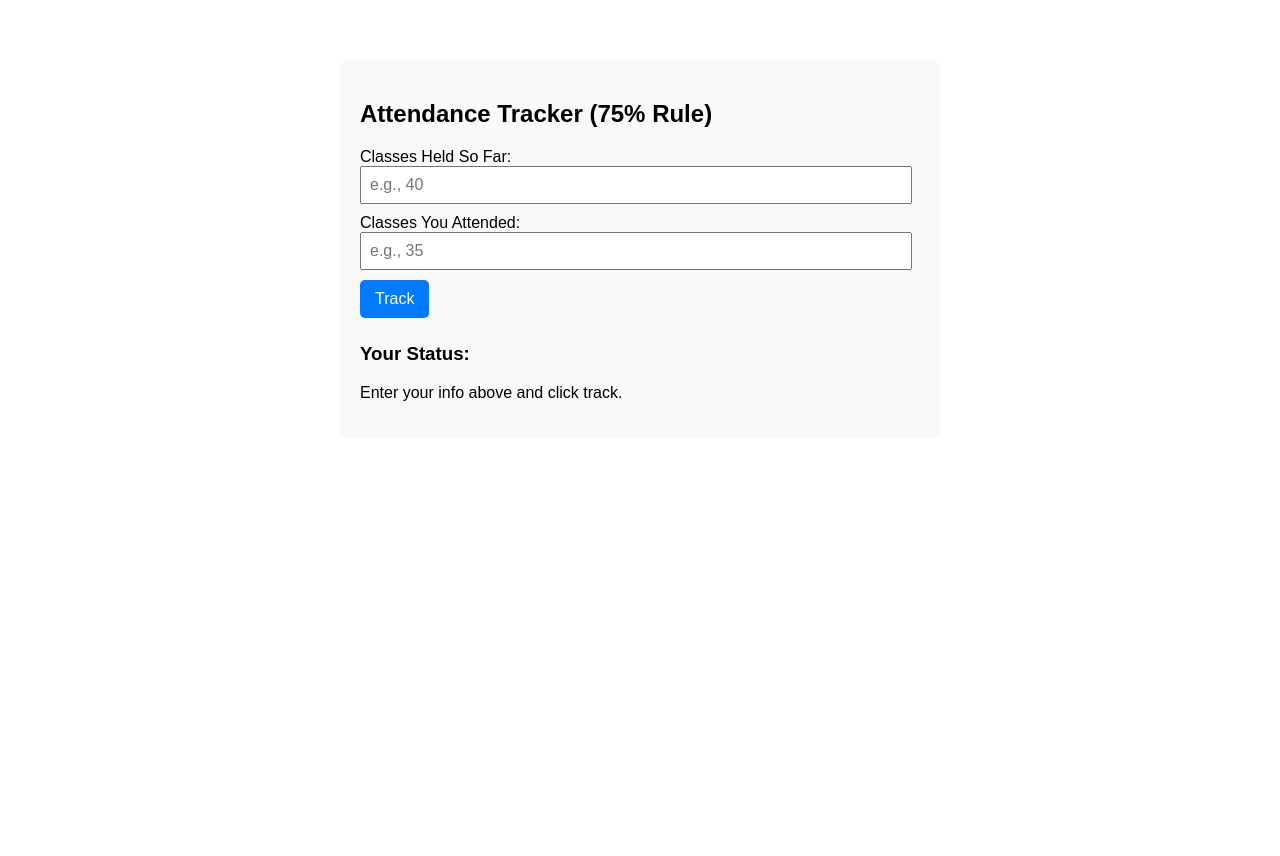
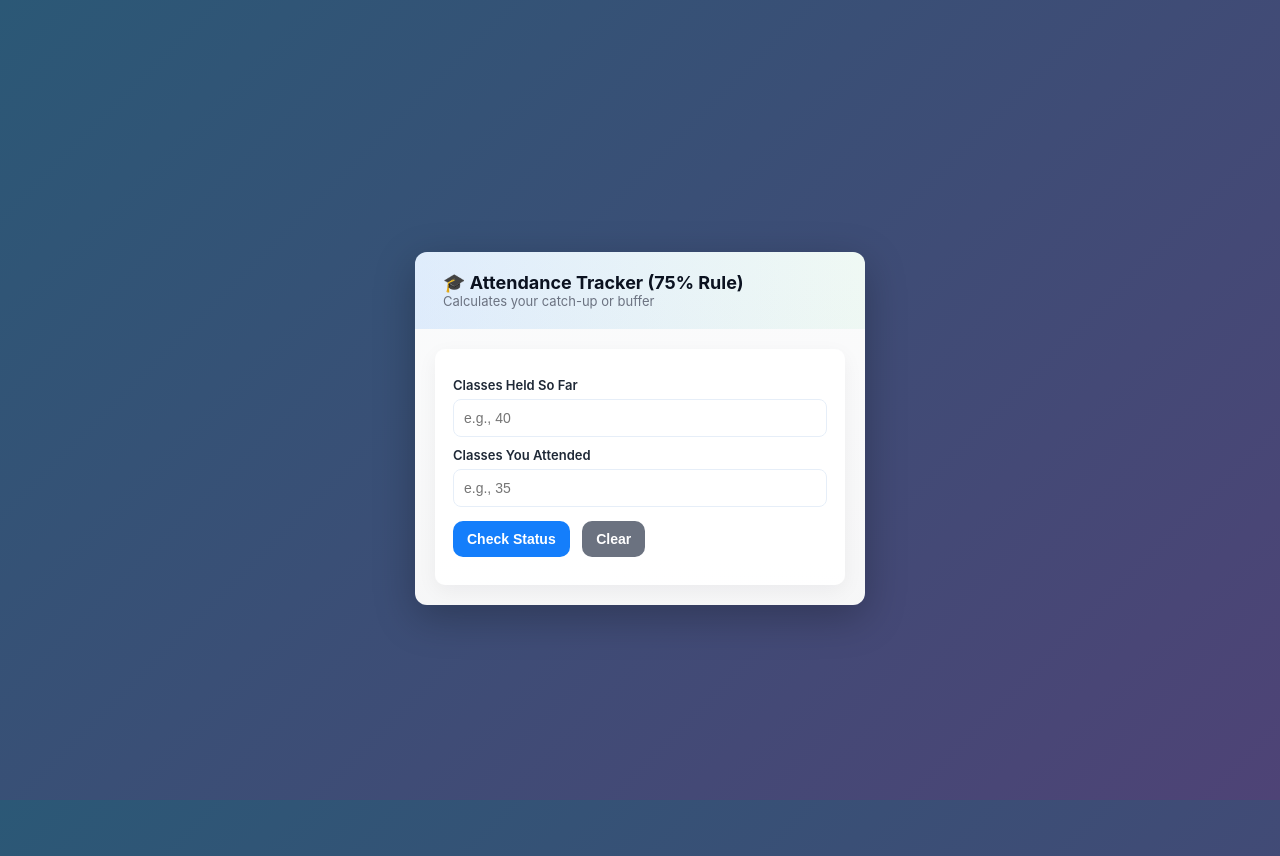
Before and after one commit to 2303A52435/RL-Project, a plain HTML site: page index.html in a window 1280 px wide. Before the commit the page ends 800 px from the top, so only its background shows below. Drawn offline with Linux system fonts and the light colour scheme.

Commit message:
Update index.html

```diff
--- a/index.html
+++ b/index.html
@@ -1,87 +1,179 @@
-<!DOCTYPE html>
+<!doctype html>
 <html lang="en">
 <head>
-    <meta charset="UTF-8">
-    <meta name="viewport" content="width=device-width, initial-scale=1.0">
+  <meta charset="utf-8" />
+  <meta name="viewport" content="width=device-width,initial-scale=1" />
   <title>Attendance Tracker</title>
+
   <style>
-        body { font-family: sans-serif; max-width: 600px; margin: 40px auto; padding: 20px; }
-        .container { background-color: #f9f9f9; border-radius: 8px; padding: 20px; }
-        input { width: 95%; padding: 8px; margin-bottom: 10px; font-size: 16px; }
-        button { font-size: 16px; padding: 10px 15px; background-color: #007bff; color: white; border: none; border-radius: 5px; cursor: pointer; }
-        button:disabled { background-color: #cccccc; cursor: not-allowed; }
-        .result-item { font-size: 18px; margin-bottom: 10px; }
-        .result-item strong { font-size: 24px; color: #007bff; margin-left: 10px; }
+    :root{
+      --bg1: linear-gradient(135deg,#2b5876 0%,#4e4376 100%);
+      --card: rgba(255,255,255,0.95);
+      --accent: #147efb;
+      --success: #2ecc71;
+      --warning: #f39c12;
+      --danger: #e74c3c;
+      --muted: #6b7280;
+    }
+    html,body{height:100%;margin:0;font-family:Inter,system-ui,Segoe UI,Roboto,'Helvetica Neue',Arial;}
+    body{
+      background: var(--bg1);
+      display:flex;align-items:center;justify-content:center;
+      padding:28px;
+      color:#0b1220;
+    }
+
+    .app {
+      width: 450px;
+      max-width: 98%;
+      background: linear-gradient(180deg, rgba(255,255,255,0.98), rgba(250,250,250,0.98));
+      border-radius: 12px;
+      box-shadow: 0 12px 40px rgba(0,0,0,0.25);
+      overflow: hidden;
+    }
+
+    .header{
+      padding:20px 28px;
+      background: linear-gradient(90deg, rgba(20,126,251,0.12), rgba(46,204,113,0.06));
+    }
+    .title{font-weight:700;font-size:18px;}
+    .subtitle{font-size:13px;color:var(--muted);}
+
+    .content-area {
+      padding: 20px;
+    }
+    .card{
+      background:var(--card);
+      border-radius:10px;
+      padding:18px;
+      box-shadow: 0 6px 20px rgba(11,17,32,0.05);
+    }
+
+    label{display:block;margin-top:10px;font-size:13px;font-weight:600;color:#1f2937}
+    input[type=number]{width:100%;padding:10px;border-radius:8px;border:1px solid #e6eef8;font-size:14px;margin-top:6px;box-sizing: border-box;}
+    .btn{
+      display:inline-block;padding:10px 14px;border-radius:10px;border:none;font-weight:700;cursor:pointer;margin-top:14px;
+      background:var(--accent);color:white;font-size:14px;
+      transition:transform .12s ease, box-shadow .12s ease;
+    }
+    .btn:active{transform:translateY(1px)}
+    .btn.secondary{background:#6b7280; margin-left: 8px;}
+
+    /* This is the result box */
+    .message{
+      margin-top:18px;
+      padding:14px;
+      border-radius:8px;
+      line-height: 1.5;
+    }
+    .message strong {
+      font-size: 1.1em;
+      display: block; /* Makes the percentage show on its own line */
+      margin-bottom: 5px;
+    }
+
+    .message.good{background:#f0fff4;border:1px solid rgba(46,204,113,0.3);color:#0b6f3a}
+    .message.bad{background:#fff6f6;border:1px solid rgba(231,76,60,0.3);color:#7a1a16}
+    .message.warn{background:#fffaf0;border:1px solid rgba(243,156,18,0.3);color:#7a4b00}
+
   </style>
 </head>
 <body>
-    <div class="container">
-        <h2>Attendance Tracker (75% Rule)</h2>
-        <label for="classesHeldInput">Classes Held So Far:</label>
-        <input type="number" id="classesHeldInput" placeholder="e.g., 40">
 
-        <label for="classesAttendedInput">Classes You Attended:</label>
-        <input type="number" id="classesAttendedInput" placeholder="e.g., 35">
+  <div class="app">
+    <div class="header">
+      <div>
+        <div class="title">🎓 Attendance Tracker (75% Rule)</div>
+        <div class="subtitle">Calculates your catch-up or buffer</div>
+      </div>
+    </div>
 
-        <button id="trackBtn">Track</button>
+    <div class="content-area">
+      <div class="card">
+        <div>
+          <label for="totalClasses">Classes Held So Far</label>
+          <input id="totalClasses" type="number" min="1" placeholder="e.g., 40" />
 
-        <div id="tracker-result-container" style="margin-top: 25px;">
-            <h3>Your Status:</h3>
-            <div id="tracker-report-content">
-                <p>Enter your info above and click track.</p>
+          <label for="attendedClasses">Classes You Attended</label>
+          <input id="attendedClasses" type="number" min="0" placeholder="e.g., 35" />
+
+          <button class="btn" onclick="checkAttendance()">Check Status</button>
+          <button class="btn secondary" onclick="clearForm()">Clear</button>
+
+          <div id="attendanceMessage" style="margin-top:10px"></div>
         </div>
       </div>
     </div>
 
+  </div>
+
 <script>
-        document.addEventListener("DOMContentLoaded", () => {
-            const trackButton = document.getElementById("trackBtn");
-            const classesHeldInput = document.getElementById("classesHeldInput");
-            const classesAttendedInput = document.getElementById("classesAttendedInput");
-            const reportEl = document.getElementById("tracker-report-content");
 
-            trackButton.addEventListener("click", async () => {
-                const classesHeld = classesHeldInput.value;
-                const classesAttended = classesAttendedInput.value;
+  function checkAttendance(){
+    const totalHeld = Number(document.getElementById('totalClasses').value) || 0;
+    const attended = Number(document.getElementById('attendedClasses').value) || 0;
+    const msgEl = document.getElementById('attendanceMessage');
 
-                if (!classesHeld || !classesAttended) {
-                    reportEl.innerHTML = "<p style='color: red;'>Please fill in all fields.</p>";
+    // --- Validation ---
+    if(totalHeld <= 0 || attended < 0){
+      msgEl.innerHTML = '<div class="message bad">Please enter valid numbers.</div>';
+      return;
+    }
+    if(attended > totalHeld){
+      msgEl.innerHTML = '<div class="message bad">Attended classes cannot be more than held.</div>';
       return;
     }
 
-                reportEl.innerHTML = "<p>Calculating...</p>";
-                trackButton.disabled = true;
+    const currentPercent = (attended / totalHeld) * 100;
+    let html = '';
 
-                try {
-                    // 1. Build the URL
-                    const url = `http://127.0.0.1:8000/track_attendance?classes_held=${classesHeld}&classes_attended=${classesAttended}`;
+    // --- NEW LOGIC ---
 
-                    const response = await fetch(url);
-                    const data = await response.json();
+    if (currentPercent < 75) {
+      // 1. BELOW 75%: Calculate "Catch-up"
+      // (attended + x) / (totalHeld + x) = 0.75
+      const classesToCatchUp = Math.ceil((0.75 * totalHeld - attended) / 0.25);
 
-                    if (!response.ok) {
-                        reportEl.innerHTML = `<p style='color: red;'>${data.detail || "Error in calculation."}</p>`;
+      html = `
+        <div class="message bad">
+          <strong>Current Attendance: ${currentPercent.toFixed(1)}%</strong>
+          You are below 75%. You must attend the next <strong>${classesToCatchUp} classes</strong> in a row to get back on track.
+        </div>`;
+
+    } else if (currentPercent >= 90) {
+      // 2. ABOVE 90%: Calculate "Skip"
+      // attended / (totalHeld + y) = 0.75
+      const classesCanSkip = Math.floor((attended - 0.75 * totalHeld) / 0.75);
+
+      html = `
+        <div class="message good">
+          <strong>Current Attendance: ${currentPercent.toFixed(1)}%</strong>
+          Great job! You can skip the next <strong>${classesCanSkip} classes</strong> and still be above 75%.
+        </div>`;
+
     } else {
-                        // 2. Display the result
-                        reportEl.innerHTML = `
-                            <div class="result-item">
-                                Your Attendance: <strong>${data.attendance_percent}%</strong>
-                            </div>
-                            <div class="result-item">
-                                Required (so far): <strong>${data.required_classes_for_75_so_far} classes</strong>
-                            </div>
-                        `;
+      // 3. SAFE ZONE (75% to 89.9%): Calculate "Buffer"
+      const targetAttended = Math.ceil(totalHeld * 0.75);
+      const bufferClasses = attended - targetAttended;
+
+      html = `
+        <div class="message warn">
+          <strong>Current Attendance: ${currentPercent.toFixed(1)}%</strong>
+          You are on track. You have a safety buffer of <strong>${bufferClasses} classes</strong> above the 75% mark.
+        </div>`;
     }
 
-                } catch (error) {
-                    console.error("Fetch Error:", error);
-                    reportEl.innerHTML = "<p style='color: red;'>Could not connect to the backend. Is it running on your PC?</p>";
-                } finally {
-                    // 3. This 'finally' block is now correct
-                    trackButton.disabled = false;
+    // ------------------
+
+    msgEl.innerHTML = html;
   }
-            });
-        });
+
+  function clearForm(){
+    document.getElementById('totalClasses').value = '';
+    document.getElementById('attendedClasses').value = '';
+    document.getElementById('attendanceMessage').innerHTML = '';
+  }
+
 </script>
 
 </body>
```
Lines whose indentation alone changed are shown as unchanged.
